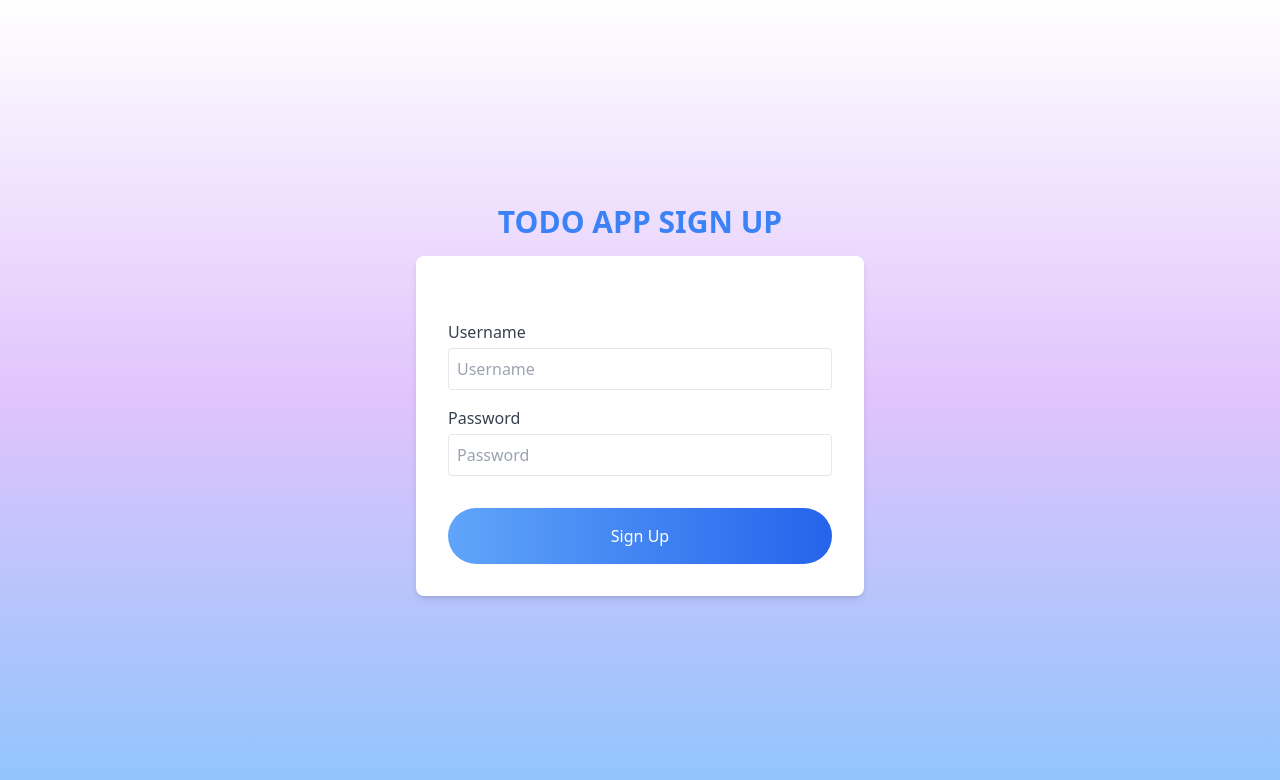
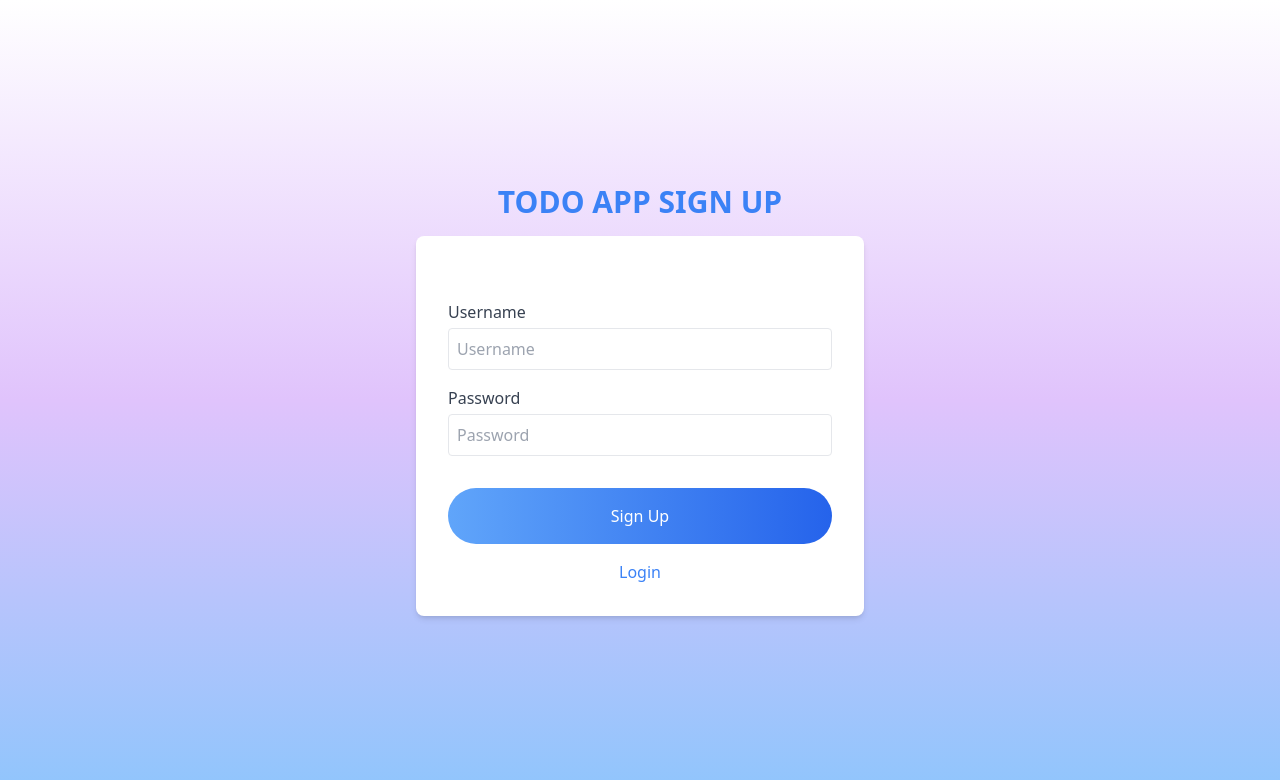
Before and after one commit to Aekawan/todo-app, a Next.js app: page /signup in a window 1280 px wide. Shown: the top 780 px of the page. Built offline with nearby package versions, Linux system fonts and the light colour scheme.

Commit message:
update: add login link on sign up page

```diff
--- a/src/components/SignUpForm.tsx
+++ b/src/components/SignUpForm.tsx
@@ -3,6 +3,7 @@ import { useForm, SubmitHandler } from 'react-hook-form';
 import { toast } from 'react-toastify';
 import { useRouter } from 'next/router';
 import { useAuth } from '@/hooks/useAuth';
+import Link from 'next/link';
 
 type CreateUserForm = {
   username: string;
@@ -62,6 +63,9 @@ const SignUpForm: React.FC = () => {
           {isSubmitting ? 'Loading...' : 'Sign Up'}
         </button>
       </form>
+      <div className="flex mt-4 justify-center text-blue-500 hover:text-blue-600">
+        <Link href="/login">Login</Link>
+      </div>
     </div>
   );
 };
```
